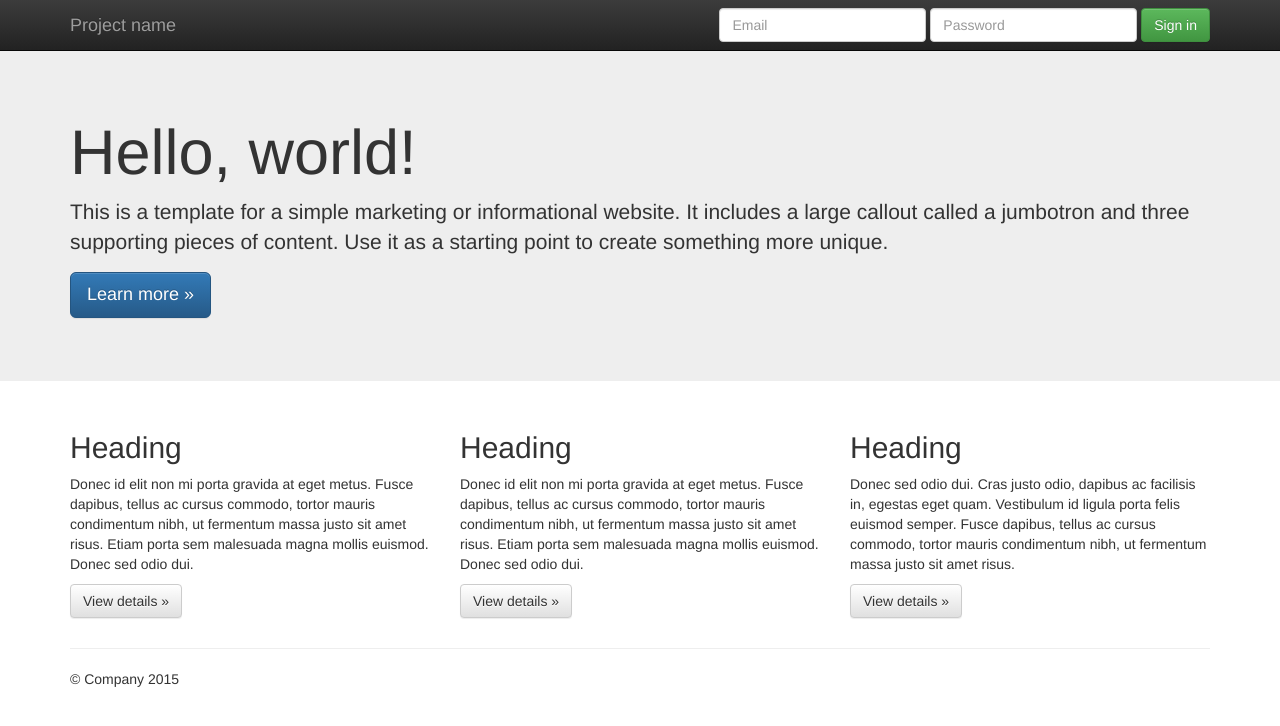
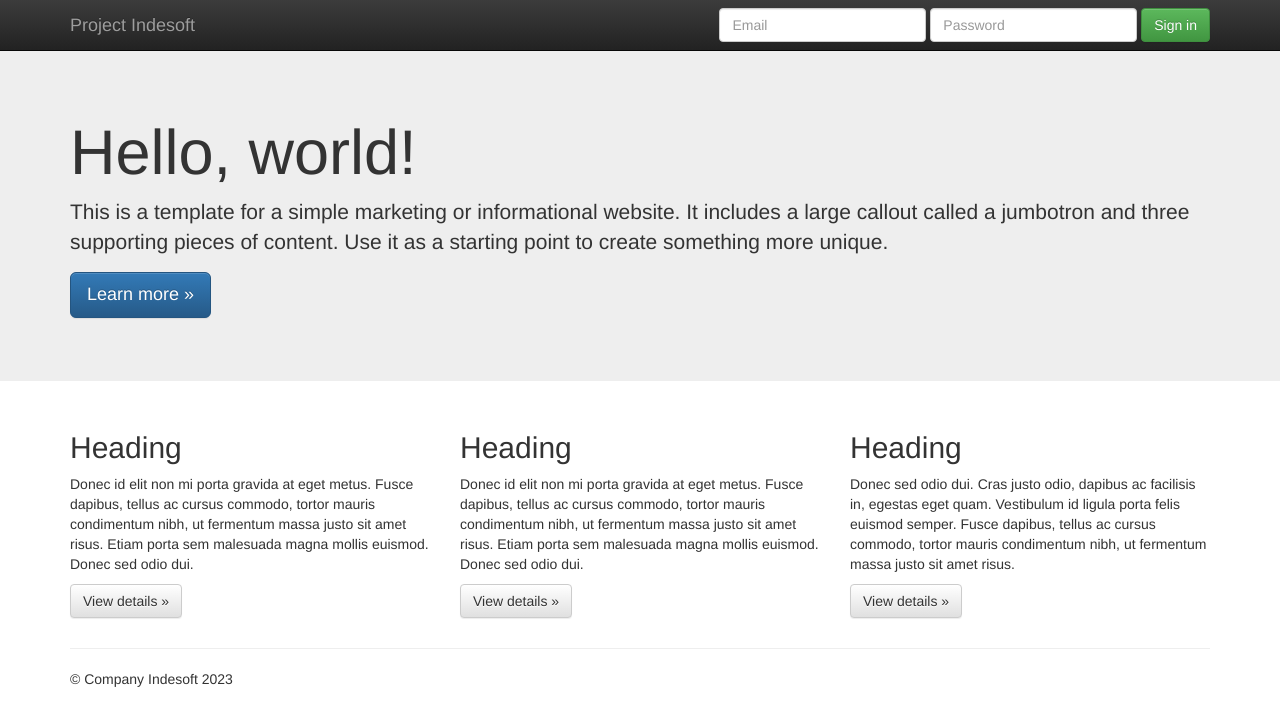
Before and after one commit to andres-gutierrez-velazquez/test_agv, a plain HTML site: page index.html in a window 1280 px wide. Drawn offline with nearby package versions, Linux system fonts and the light colour scheme.

Commit message:
Se modifico fecha y titulo

```diff
--- a/index.html
+++ b/index.html
@@ -36,7 +36,7 @@
             <span class="icon-bar"></span>
             <span class="icon-bar"></span>
           </button>
-          <a class="navbar-brand" href="#">Project name</a>
+          <a class="navbar-brand" href="#">Project Indesoft</a>
         </div>
         <div id="navbar" class="navbar-collapse collapse">
           <form class="navbar-form navbar-right" role="form">
@@ -84,7 +84,7 @@
       <hr>
 
       <footer>
-        <p>&copy; Company 2015</p>
+        <p>&copy; Company Indesoft 2023</p>
       </footer>
     </div> <!-- /container -->        <script src="//ajax.googleapis.com/ajax/libs/jquery/1.11.2/jquery.min.js"></script>
         <script>window.jQuery || document.write('<script src="js/vendor/jquery-1.11.2.min.js"><\/script>')</script>
```
Also changed, not shown: 1 other file.
